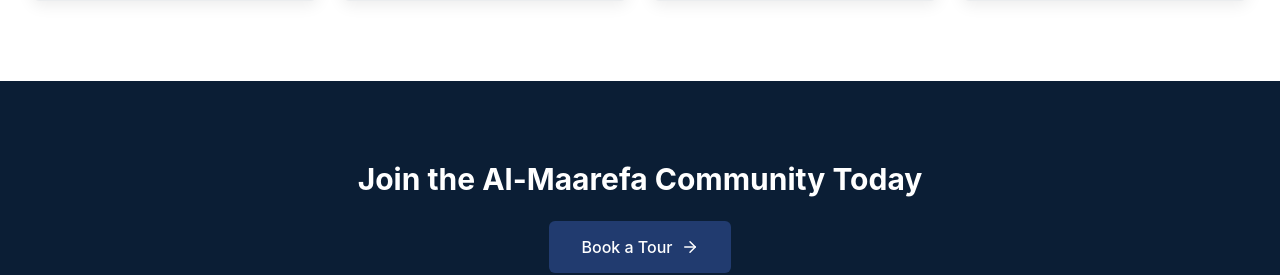
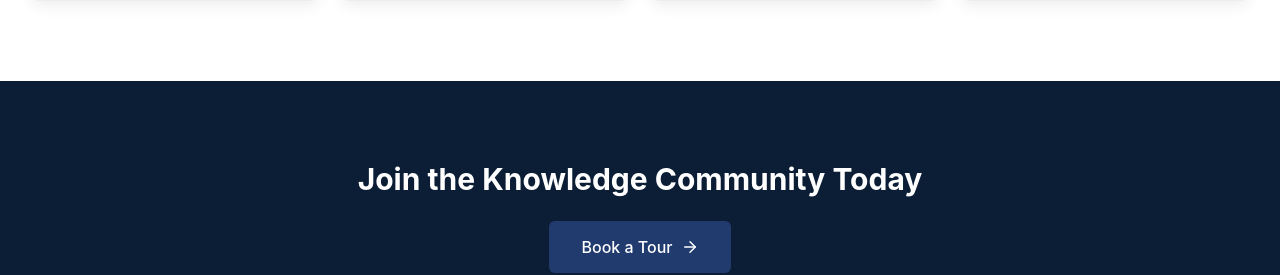
Before and after one commit to ansfds/iks, a React (Vite) app: page /about in a window 1280 px wide. Shown: the part 1893-2168 px from the top of the page. Built offline with nearby package versions, Linux system fonts and the light colour scheme; what @trpc/react-query would draw is missing.

Commit message:
Knowledge

```diff
--- a/src/pages/About.tsx
+++ b/src/pages/About.tsx
@@ -196,7 +196,7 @@
             <h2 className="about-section-animate text-3xl font-bold text-white mb-6">
               {isArabic
                 ? "انضم إلى مجتمع المعرفة اليوم"
-                : "Join the Al-Maarefa Community Today"}
+                : "Join the Knowledge  Community Today"}
             </h2>
             <Link
               to="/admissions"
--- a/src/pages/Home.tsx
+++ b/src/pages/Home.tsx
@@ -157,7 +157,7 @@
             {t("hero.welcome")}
           </div>
           <div className="hero-animate mb-4">
-            <PerspectiveText text={isArabic ? "المعرفة" : "AL-MAAREFA"} isArabic={isArabic} />
+            <PerspectiveText text={isArabic ? "المعرفة" : "Knowledge"} isArabic={isArabic} />
           </div>
           <p className="hero-animate text-xl sm:text-2xl md:text-[28px] font-medium text-white/85 mb-6">
             {t("hero.subtitle")}
--- a/src/pages/NewsPage.tsx
+++ b/src/pages/NewsPage.tsx
@@ -27,7 +27,7 @@
   const fallbackNews = [
     {
       id: 1,
-      title: "Al-Maarefa Hosts International Education Conference",
+      title: "Knowledge Hosts International Education Conference",
       titleAr: "المعرفة تستضيف مؤتمر التعليم الدولي",
       excerpt: "Join us for a day of learning and networking with educators from around the world.",
       excerptAr: "انضم إلينا يوماً من التعلم والتواصل مع المربين من جميع أنحاء العالم.",
@@ -39,7 +39,7 @@
       id: 2,
       title: "Open Day: Discover Our Campus",
       titleAr: "يوم مفتوح: اكتشف حرمنا",
-      excerpt: "Experience Al-Maarefa firsthand. Tour our facilities and meet our teachers.",
+      excerpt: "Experience Knowledge firsthand. Tour our facilities and meet our teachers.",
       excerptAr: "جرب المعرفة عن كثب. جول في مرافقنا وقابل معلمينا.",
       imageUrl: "/images/campus-exterior.jpg",
       eventDate: "2025-03-15",
```
